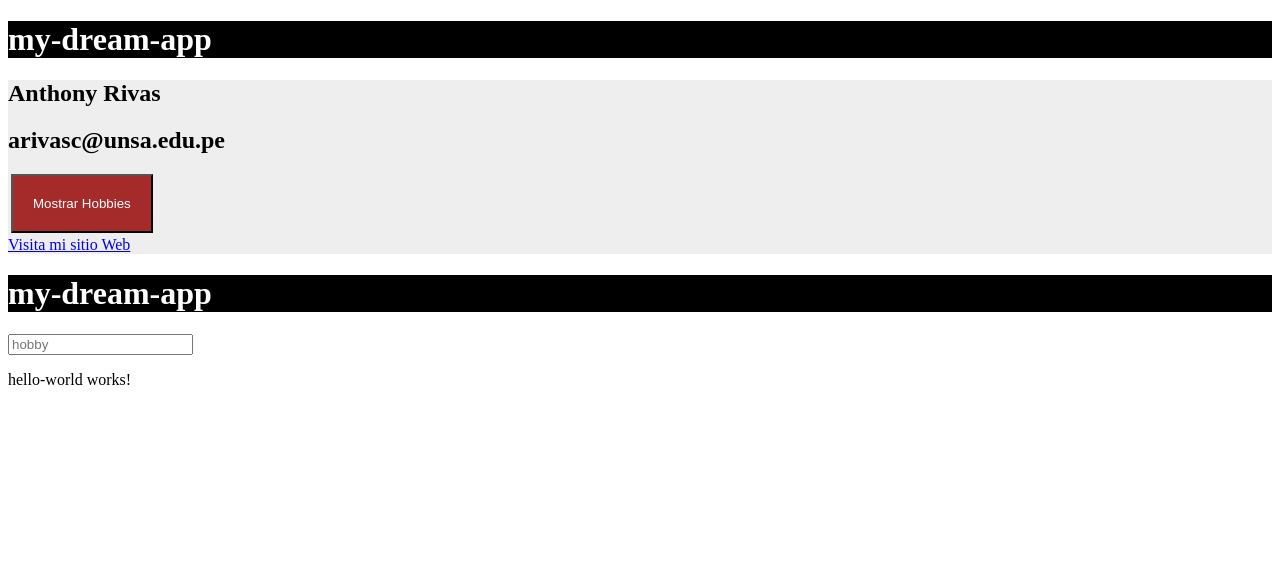
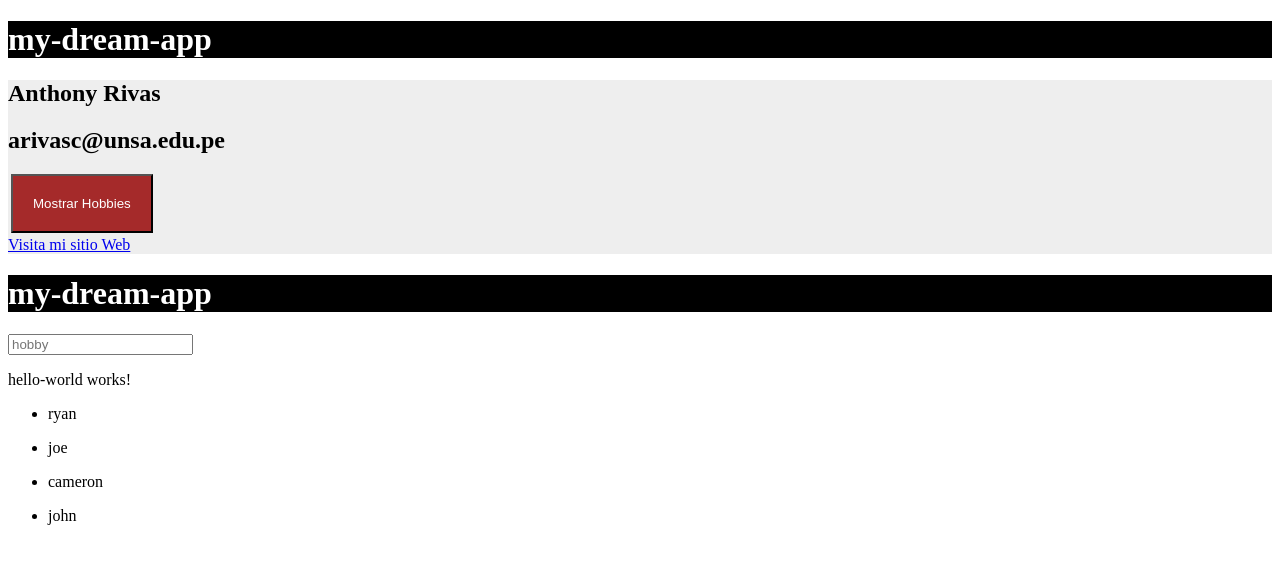
Before and after one commit to arivasc/Angular, an Angular app: page / in a window 1280 px wide. Shown: the top 564 px of the page. Built offline with nearby package versions, Linux system fonts and the light colour scheme.

Commit message:
Nuevo componente user que lista users.

```diff
--- a/src/app/app.component.html
+++ b/src/app/app.component.html
@@ -23,3 +23,9 @@
 </form>
 
 <app-hello-world>Aqui</app-hello-world>
+
+<ul>
+  <li *ngFor="let user of users">
+    <app-user [nameUser]="user"></app-user>
+  </li>
+</ul>
--- a/src/app/app.component.ts
+++ b/src/app/app.component.ts
@@ -6,6 +6,9 @@
   styleUrls: ['./app.component.css']
 })
 export class AppComponent {
+  users = ['ryan','joe','cameron','john'];
+  activated = false;
+
   title = 'my-dream-app';
   name : string;
   email ;
--- a/src/app/app.module.ts
+++ b/src/app/app.module.ts
@@ -4,11 +4,13 @@
 import { AppRoutingModule } from './app-routing.module';
 import { AppComponent } from './app.component';
 import { HelloWorldComponent } from './hello-world/hello-world.component';
+import { UserComponent } from './user/user.component';
 
 @NgModule({
   declarations: [
     AppComponent,
-    HelloWorldComponent
+    HelloWorldComponent,
+    UserComponent
   ],
   imports: [
     BrowserModule,
--- /dev/null
+++ b/src/app/user/user.component.html
@@ -0,0 +1 @@
+<p>{{ nameUser }}</p>
--- /dev/null
+++ b/src/app/user/user.component.ts
@@ -0,0 +1,15 @@
+import { Component, OnInit, Input } from '@angular/core';
+
+@Component({
+  selector: 'app-user',
+  templateUrl: './user.component.html',
+  styleUrls: ['./user.component.css']
+})
+export class UserComponent implements OnInit {
+  @Input() nameUser:any;
+  constructor() { }
+
+  ngOnInit(): void {
+  }
+
+}
```
Also changed, not shown: src/app/user/user.component.css (added), 1 other file (tests, documents, lock files or other folders).
